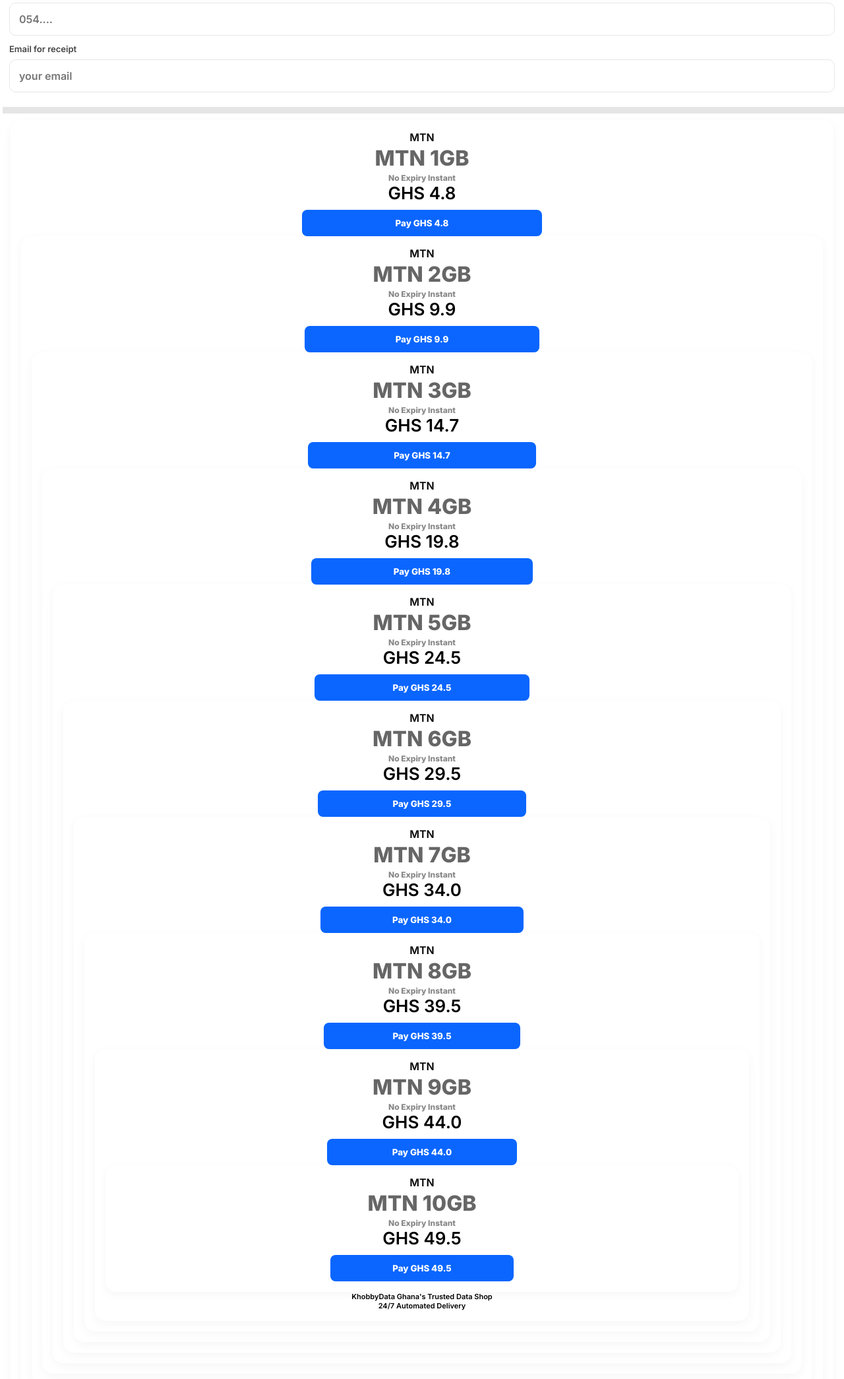
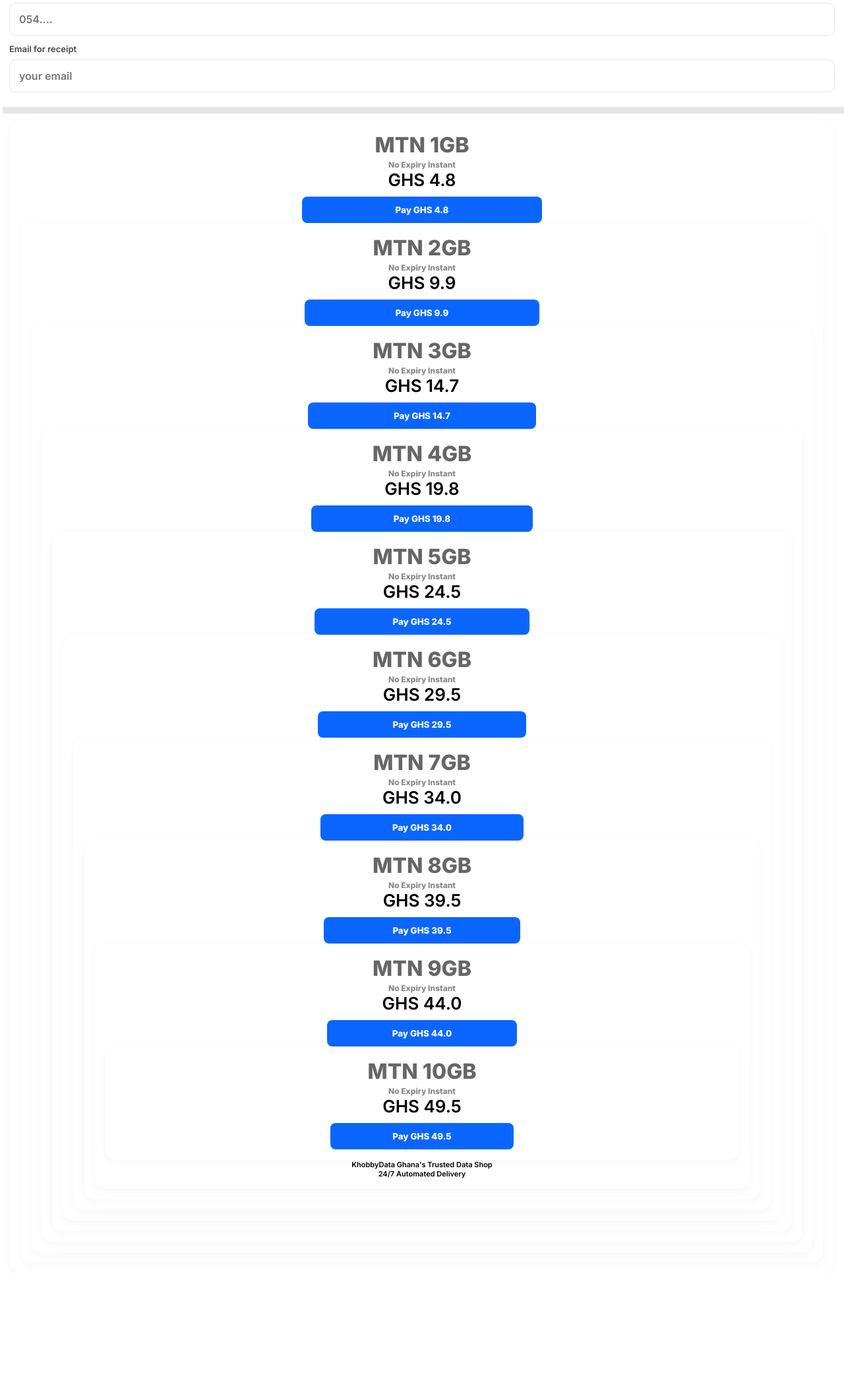
Before and after one commit to aybright225/khobbydata, a Flask app: page / in a window 1280 px wide. Shown: the part 227-2317 px from the top of the page at 66% size. After the commit the page ends 2013 px from the top, so only its background shows below. Run offline with Flask 3, Linux system fonts and the light colour scheme.

Commit message:
Update index.html

```diff
--- a/templates/index.html
+++ b/templates/index.html
@@ -47,7 +47,6 @@
      <div class="grid">
      {% for b in bundles %}
        <div class="card">
-          <div class="mtn">{{b.network.upper() if b.network else 'MTN'}}</div>
           <div style="font-size:32px;font-weight:900;margin:6px 0;line-height:1;color:#666">{{b.network.upper()}}  {{b.gb or b.id}}GB</div>
           <div class="gb"{{b.gb or b.bundle}}</div>
           <div style="font-size:12px;color:#888">No Expiry Instant</div>
```
